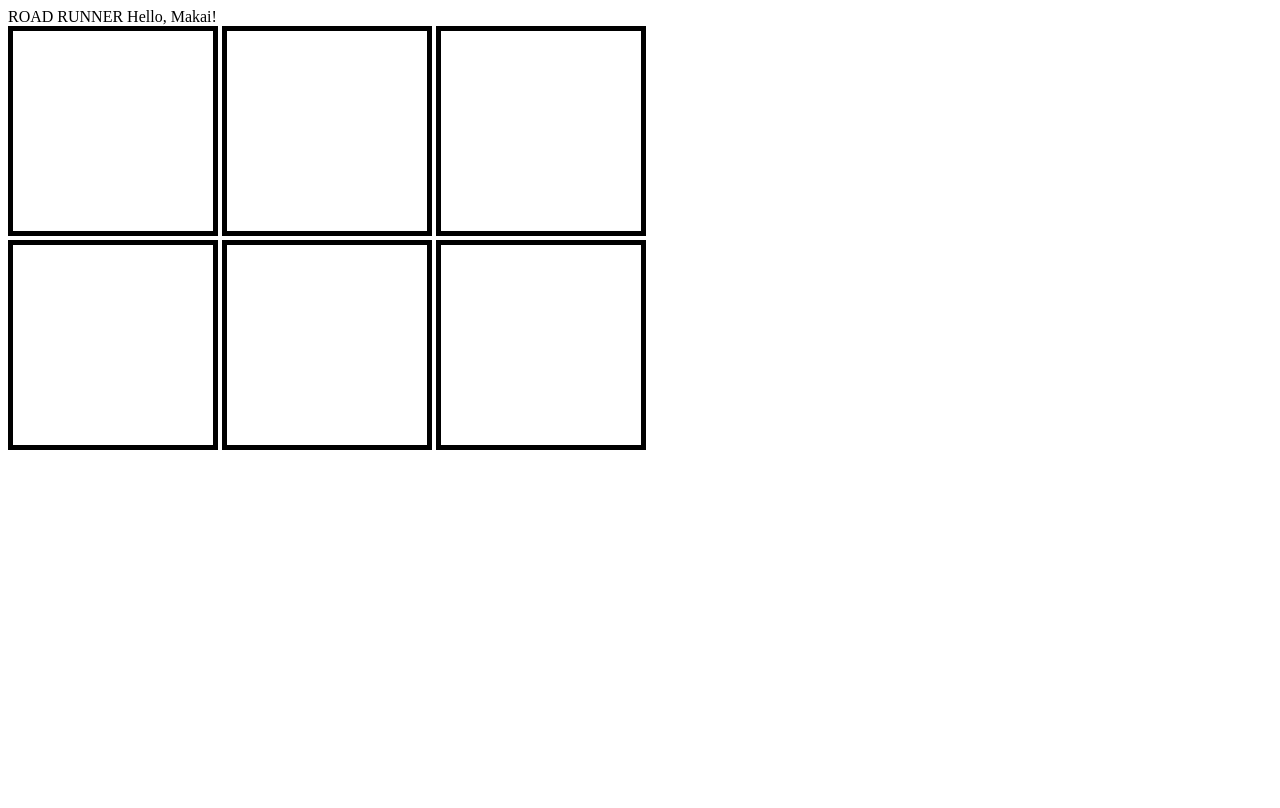
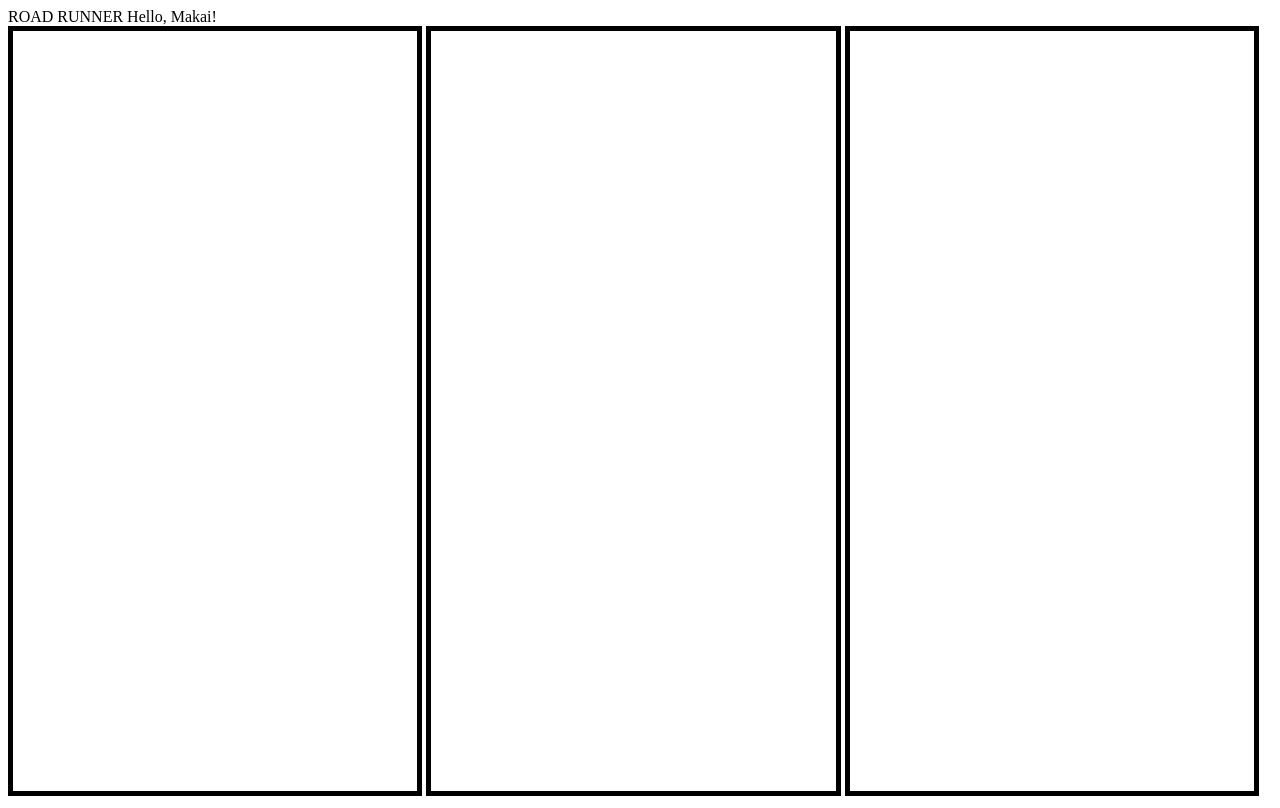
Before and after one commit to slumpedsage/roadrunner, a plain HTML site: page pages/levels.html in a window 1280 px wide. Drawn offline with Linux system fonts and the light colour scheme; files that its build step writes are made by us from their sources.

Commit message:
Added folders and initial pages

```diff
--- /dev/null
+++ b/css/main.css
@@ -0,0 +1,11 @@
+.size {
+    border: 5px solid;
+    width:32%;
+    height:95vh;
+  }
+  .block1 { display:inline-block;
+  }
+  .block2 { display:inline-block;
+  }
+  .block3 { display:inline-block;
+  }
--- a/story.css
+++ b/css/story.css
@@ -1,7 +1,8 @@
 .size {
     border: 5px solid;
-    width: 1000px;
-    height:400px;
+    width: 1400px;
+    height:700px;
+    text-align: center;
   }
 
   .block1 {
--- a/main.css
+++ /dev/null
@@ -1,17 +0,0 @@
-.size {
-    border: 5px solid;
-    width:200px;
-    height:200px;
-  }
-  .block1 { display:inline-block;
-  }
-  .block2 { display:inline-block;
-  }
-  .block3 { display:inline-block;
-  }
-  .block4 { display:inline-block;
-  }
-  .block5 { display:inline-block;
-  }
-  .block6 { display:inline-block;
-  }
--- a/levels.html
+++ b/pages/levels.html
@@ -9,11 +9,5 @@
         <div class="size block2"></div>
         <div class="size block3"></div>
         </div>
-
-        <div>
-        <div class="size block4"></div>
-        <div class="size block5"></div>
-        <div class="size block6"></div>
-        </div>
     </body>
 </html>
```
Also changed, not shown: pages/index.html (added, +13 -0 lines), pages/story.html (added, +21 -0 lines), story.html (deleted, +0 -11 lines), levels/level1.html (added), levels/level2.html (added), levels/level3.html (added), pages/victory.html (added).
